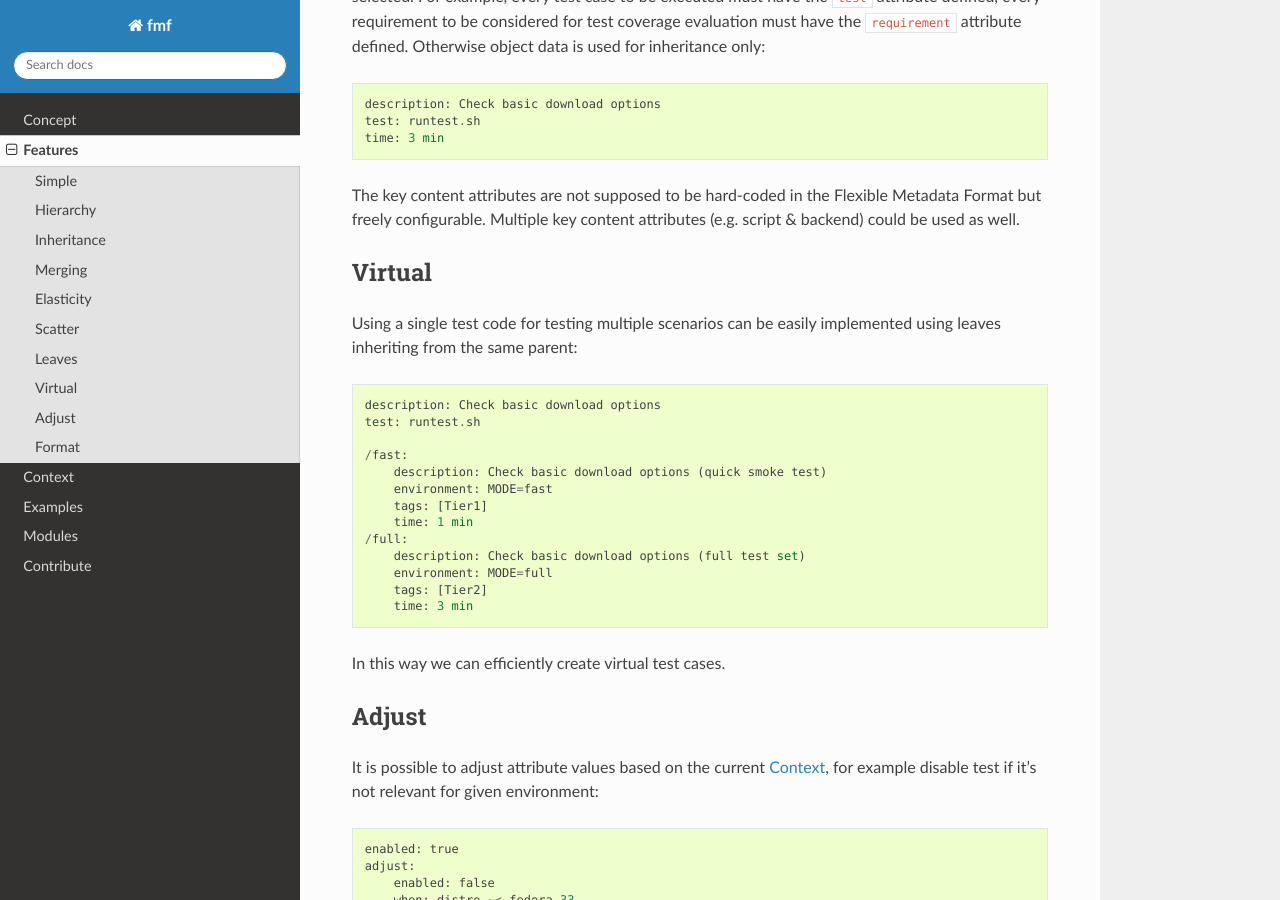
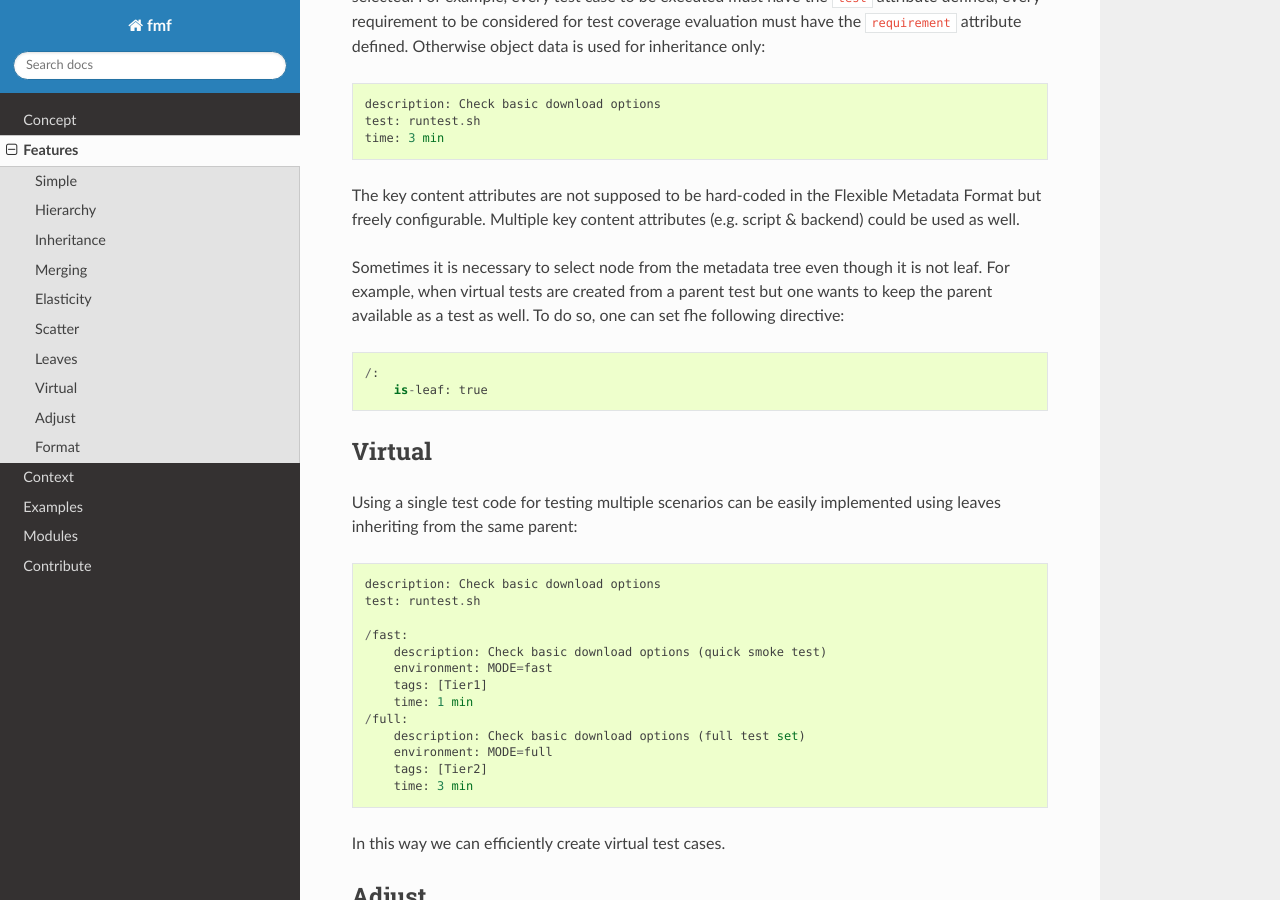
Before and after one commit to teemtee/fmf, a Sphinx documentation site: the page built from docs/features.rst, in a window 1280 px wide and 900 px high, scrolled down 3781 px. Built offline with Sphinx 7.4.7 and the Read the Docs theme 2.0.0, drawn with Linux system fonts in a browser that asks for light colours.

Commit message:
Add directive `is-leaf` to force selecting node
Expected usage with virtual tests while keeping the parent
test as well

Fix: #221

```diff
--- a/docs/features.rst
+++ b/docs/features.rst
@@ -194,6 +194,14 @@ The key content attributes are not supposed to be hard-coded in
 the Flexible Metadata Format but freely configurable. Multiple key
 content attributes (e.g. script & backend) could be used as well.
 
+Sometimes it is necessary to select node from the metadata tree
+even though it is not leaf. For example, when virtual tests are
+created from a parent test but one wants to keep the parent available
+as a test as well. To do so, one can set fhe following directive::
+
+    /:
+        is-leaf: true
+
 
 .. _virtual:
 
```
Also changed, not shown: 6 other files.
